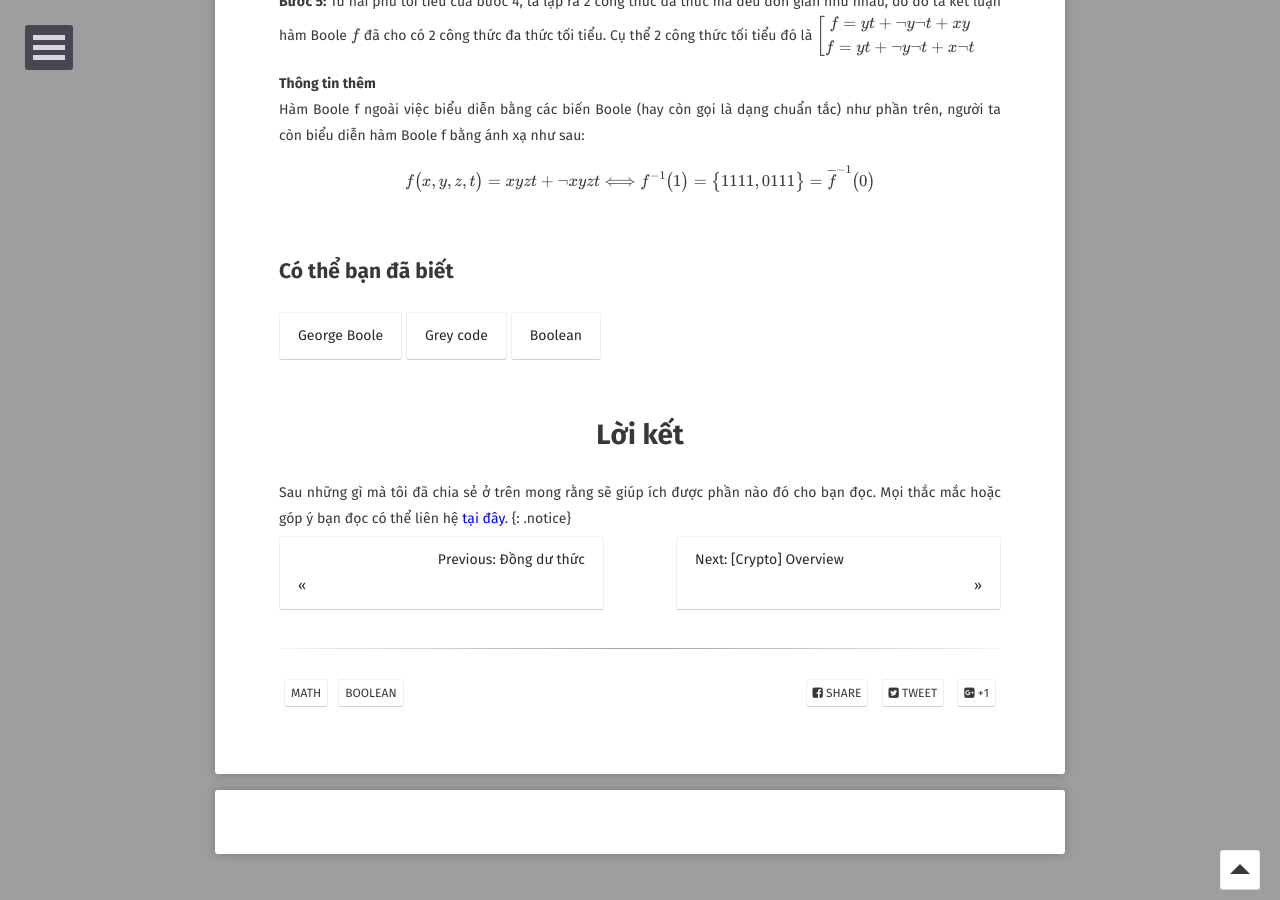
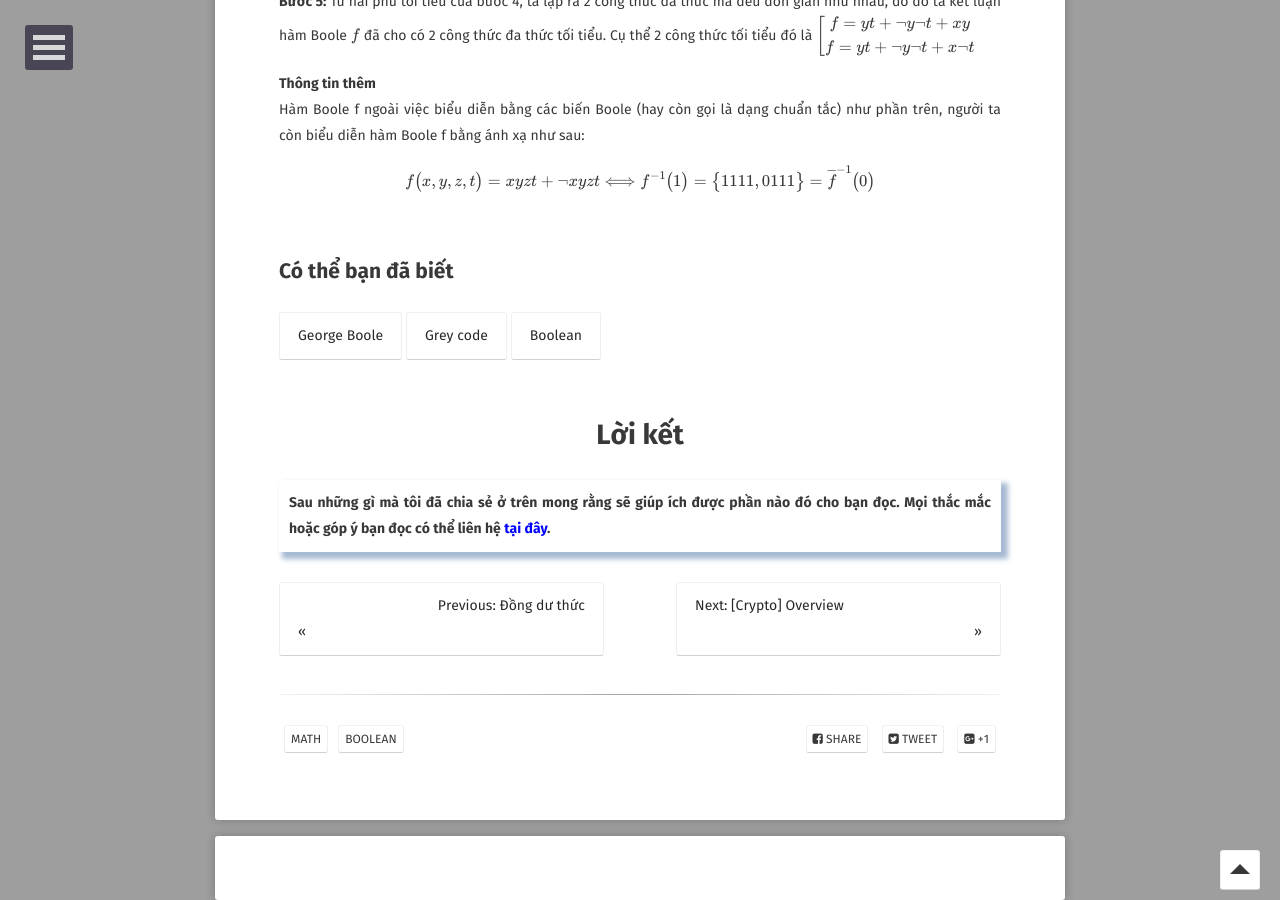
Before and after one commit to hieuhdh/deuteri, a Jekyll site: the page built from _posts/2021-07-06-[Math]-Dai-so-Boole.md, in a window 1280 px wide and 900 px high, scrolled down 11092 px. Built offline with Jekyll 4.4.1, drawn with Linux system fonts in a browser that asks for light colours; some web fonts are replaced; formulas are drawn with MathJax 3; comment, search, counter and statistics services are not loaded.

Commit message:
done Dai-so-Boole

```diff
--- a/_posts/2021-07-06-[Math]-Dai-so-Boole.md
+++ b/_posts/2021-07-06-[Math]-Dai-so-Boole.md
@@ -371,7 +371,7 @@ Do $$\big(1\big)$$ và $$\big(2\big)$$ đều là các phủ tối tiểu nên t
 **Bước 5:** Từ hai phủ tối tiểu của bước 4, ta lập ra 2 công thức đa thức mà đều đơn giản như nhau, do đó ta kết luận hàm Boole $$f$$ đã cho có 2 công thức đa thức tối tiểu.
 Cụ thể 2 công thức tối tiểu đó là $$\left[ \begin{array}{cc}  f = yt + \neg y \neg t + xy \\  f = yt + \neg y \neg t + x\neg t \end{array} \right.$$
 
-<div><strong> Thông tin thêm</strong><div>
+<div><strong>Thông tin thêm</strong><div>
 <div>Hàm Boole f ngoài việc biểu diễn bằng các biến Boole (hay còn gọi là dạng chuẩn tắc) như phần trên, người ta còn biểu diễn hàm Boole f bằng ánh xạ như sau:</div>
 
 $$f\big (x, y, z, t \big)=xyzt + \neg x yzt \Longleftrightarrow f^{-1}\big(1\big) = \big \{1111, 0111\big\} = \overline{f}^{-1} \big(0\big)$$
@@ -390,9 +390,13 @@ $$f\big (x, y, z, t \big)=xyzt + \neg x yzt \Longleftrightarrow f^{-1}\big(1\big
   Lời kết
 </h1>
 
-Sau những gì mà tôi đã chia sẻ ở trên mong rằng sẽ giúp ích được phần nào đó cho bạn đọc. Mọi thắc mắc hoặc góp ý bạn đọc có thể liên hệ <a href="https://hieuhdh.github.io/deuteri/" style="text-decoration: none; color:blue" >tại đây</a>.
-{: .notice}
-
+<table>
+  <thead>
+    <tr>
+<td style = "font-weight: bold">Sau những gì mà tôi đã chia sẻ ở trên mong rằng sẽ giúp ích được phần nào đó cho bạn đọc. Mọi thắc mắc hoặc góp ý bạn đọc có thể liên hệ <a href="https://hieuhdh.github.io/deuteri/" style="text-decoration: none; color:blue" >tại đây</a>.</td>
+    </tr>
+  </thead>
+</table>
 <br>
 <div class="pre_next" style = "display: grid;grid-template-columns: 45% 45% 20px; grid-gap: 0 10%;">
   <div class="item item1" style="text-align: right"><a href="https://hieuhdh.github.io/deuteri/Math-Dong-du-thuc/" class="btn" style="width: 100%">Previous: Đồng dư thức<div style = "text-align: left">&laquo; </div></a></div>
```
